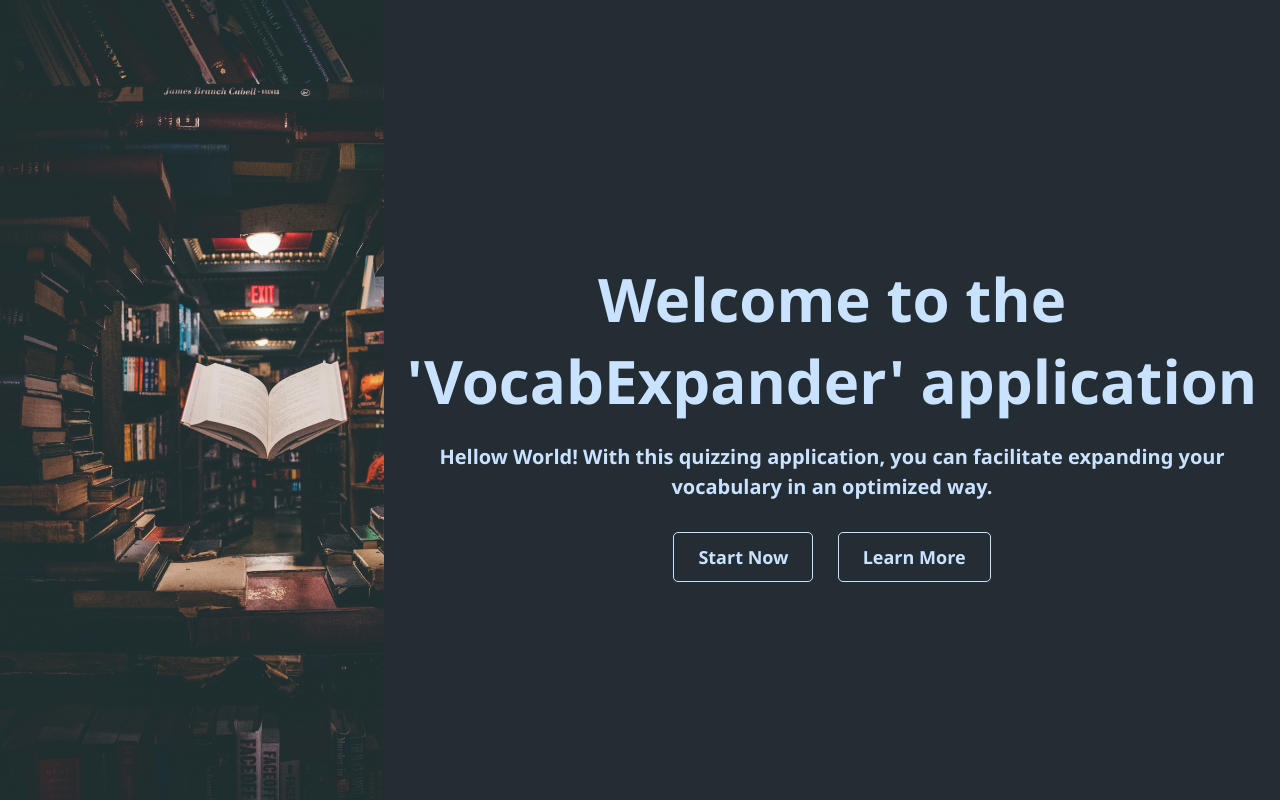
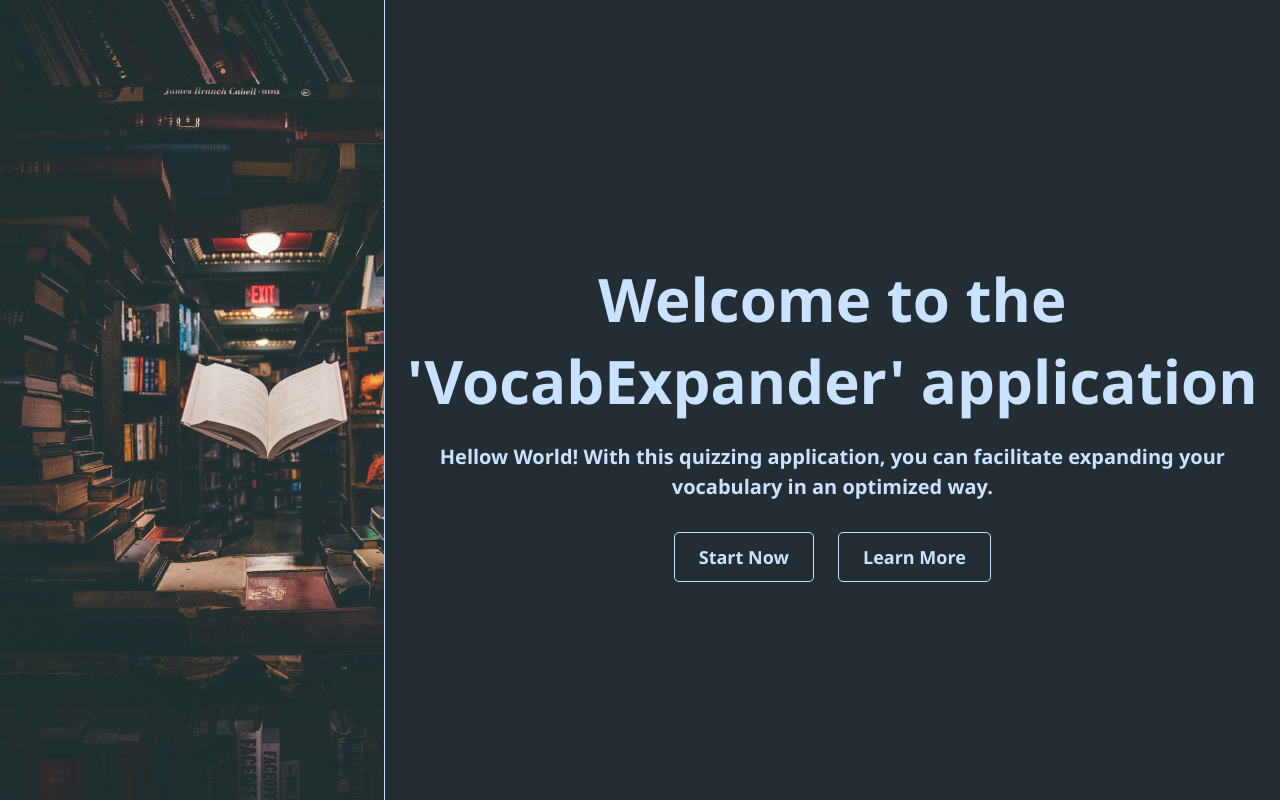
Before and after one commit to MichaelRigali/GreVocab, a Flask app: page / in a window 1280 px wide. Run offline with Flask 3, Linux system fonts and the light colour scheme.

Commit message:
includes border in home

```diff
--- a/templates/home.html
+++ b/templates/home.html
@@ -29,6 +29,7 @@
             justify-content: center; /* Center the content horizontally */
             align-items: center; /* Center the content vertically */
             color: #c9e2ff; /* Text color */
+            border-left: 1px solid #c9e2ff;/* Add a left border */
         }
 
         .hero {
```
